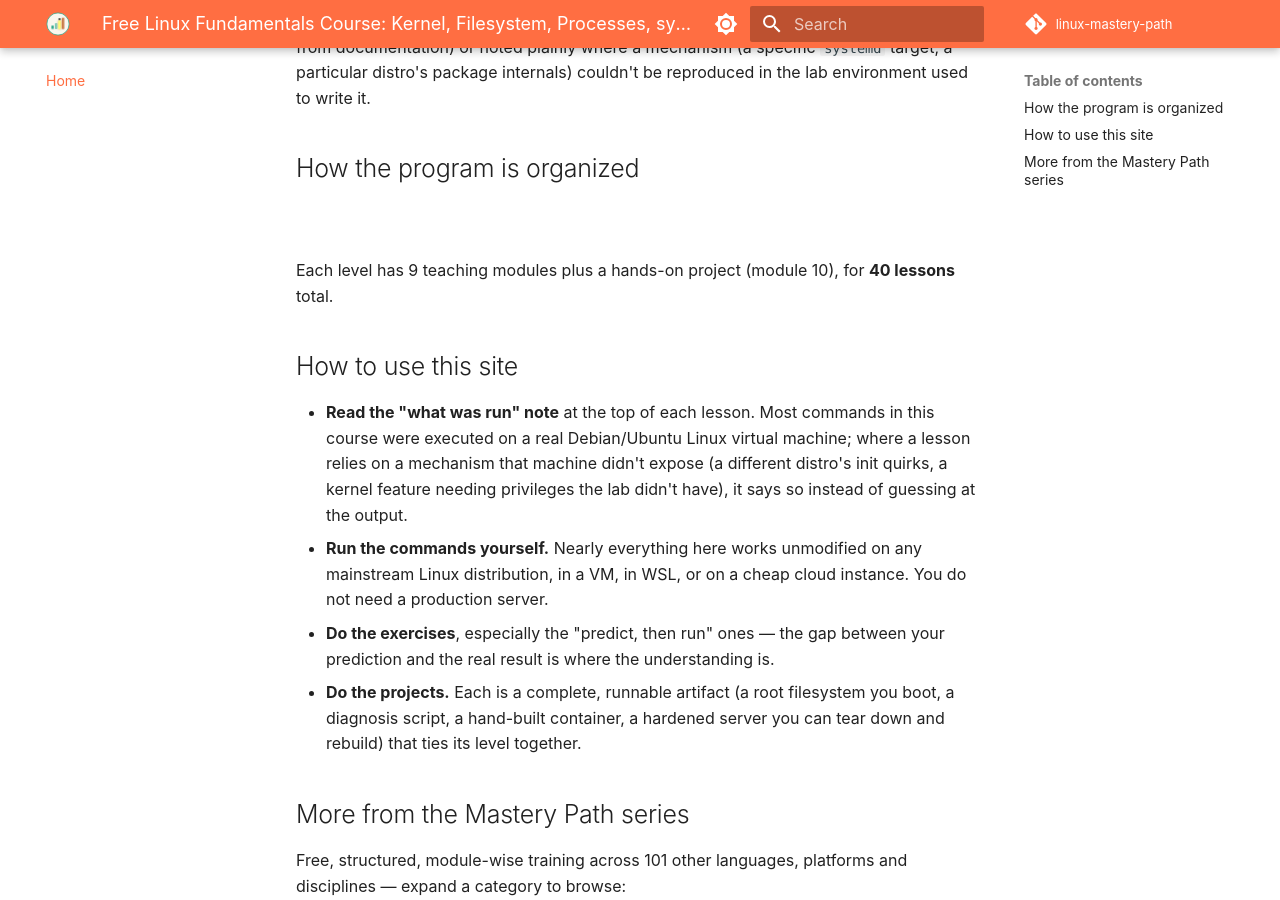
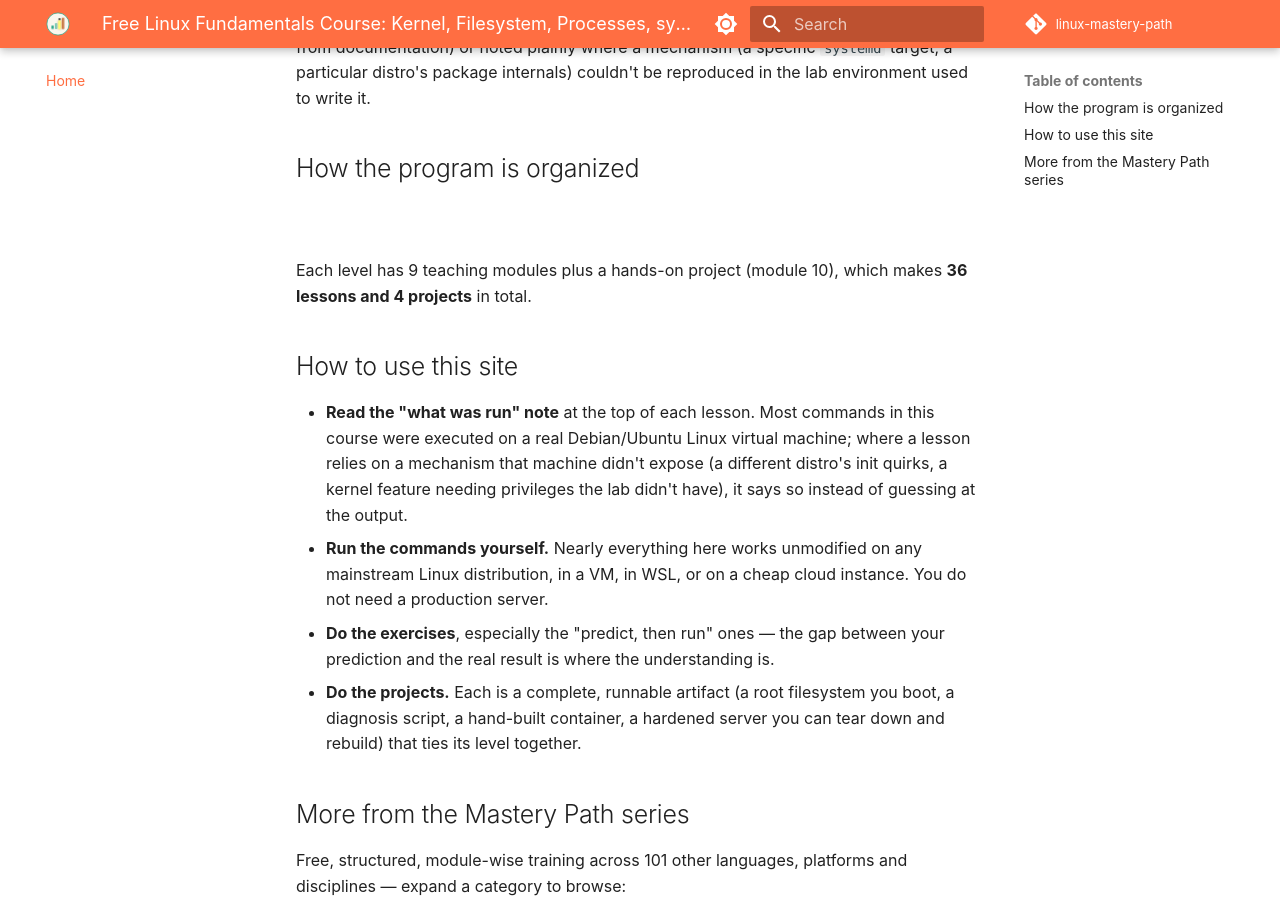
Before and after one commit to SIGILIPELLI/linux-mastery-path, an MkDocs documentation site: the page built from docs/index.md, in a window 1280 px wide and 900 px high, scrolled down 732 px. Built offline with MkDocs 1.6.1 and Material for MkDocs 9.7.7, drawn with Linux system fonts in a browser that asks for light colours; comment, search, counter and statistics services are not loaded.

Commit message:
Lesson and project counts use one definition; remove stale 'being written' notices
Co-Authored-By: Claude Sonnet 5.5 <noreply@anthropic.com>

```diff
--- a/docs/index.md
+++ b/docs/index.md
@@ -1,6 +1,6 @@
 ---
 title: "Free Linux Fundamentals Course: Kernel, Filesystem, Processes, systemd, Networking & Security Internals"
-description: "Free Linux course: 40 lessons on the kernel, filesystem/permissions, processes and memory, systemd, networking internals, namespaces/cgroups and security."
+description: "Free Linux course: 36 lessons and 4 projects on the kernel, filesystem/permissions, processes and memory, systemd, networking internals, namespaces/cgroups and security."
 ---
 
 # Linux Mastery Path
@@ -32,7 +32,7 @@ internals) couldn't be reproduced in the lab environment used to write it.
 | **3 · Networking & Security Internals** | The network stack, DNS, netfilter, sockets, SSH, SELinux/AppArmor, namespaces/cgroups, hardening | 10 | Trace a connection end-to-end and reason about an isolation or security boundary |
 | **4 · Performance, Troubleshooting & Capstone** | Tracing tools, I/O scheduling, kernel modules, `/proc`/`/sys`, boot recovery, distro/version landscape | 10 | Profile a real performance problem and bring a broken system back from a bad boot |
 
-Each level has 9 teaching modules plus a hands-on project (module 10), for **40 lessons** total.
+Each level has 9 teaching modules plus a hands-on project (module 10), which makes **36 lessons and 4 projects** in total.
 
 ## How to use this site
 
--- a/docs/javascripts/progress-tracker.js
+++ b/docs/javascripts/progress-tracker.js
@@ -43,7 +43,7 @@
     } catch (e) { return null; }
   }
   function isProjectSlug(slug) {
-    return /project|capstone/i.test(slug || "");
+    return /(^|\/)\d+-(project|capstone)\b/i.test(slug || "");
   }
   function pointsFor(slug) {
     return isProjectSlug(slug) ? POINTS_PROJECT : POINTS_LESSON;
```
